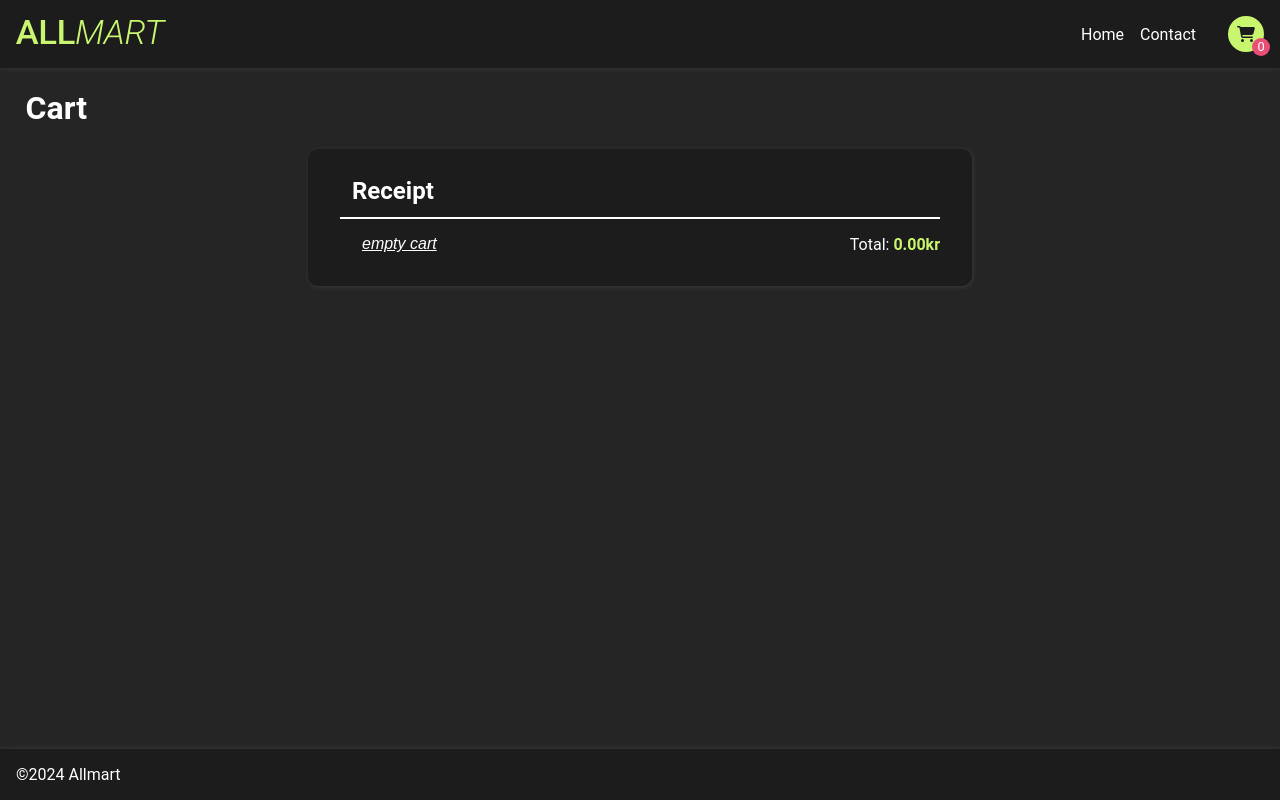
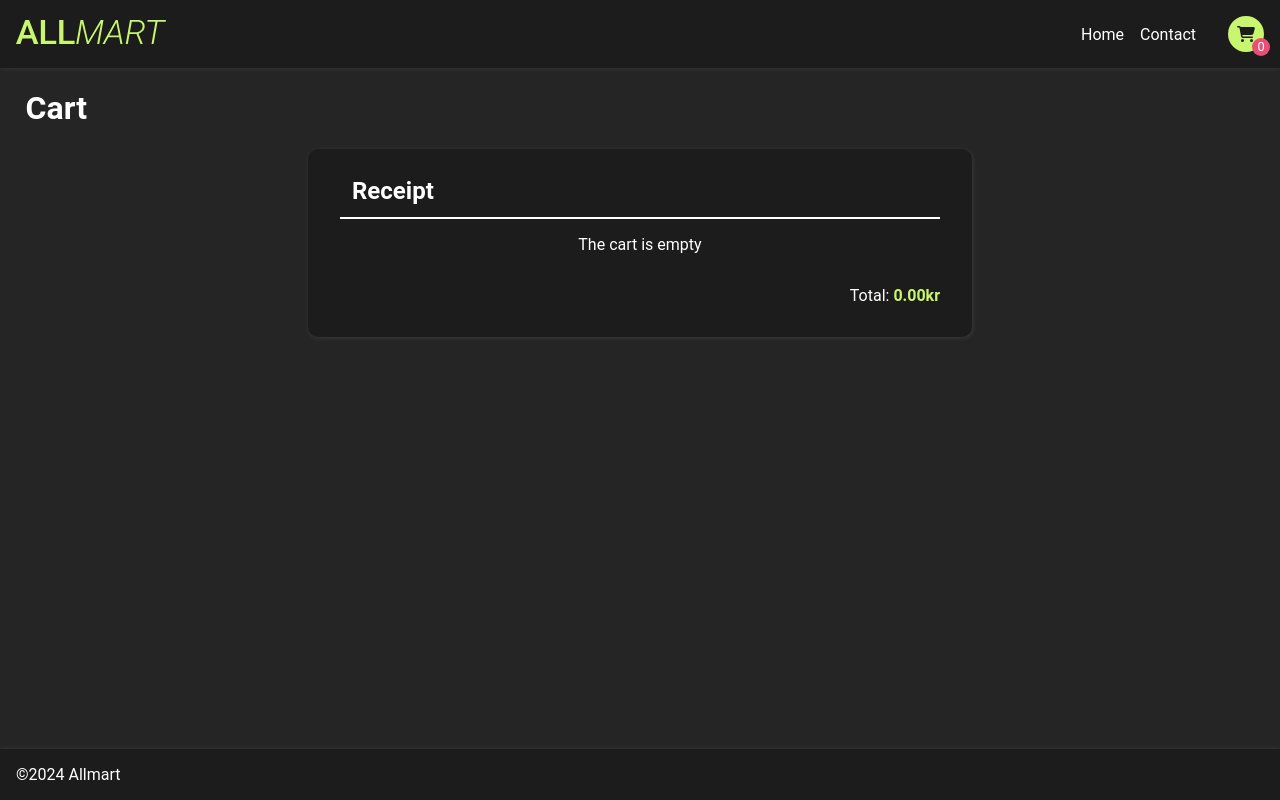
Before and after one commit to devholdt/ALLMART, a React (Create React App) app: page /cart in a window 1280 px wide. Built offline with nearby package versions, Linux system fonts and the light colour scheme.

Commit message:
adds conditions for if cart is empty or not

```diff
--- a/src/components/Cart/index.jsx
+++ b/src/components/Cart/index.jsx
@@ -25,6 +25,10 @@ function Cart() {
 			<S.CartContainer ref={listRef}>
 				<h2>Receipt</h2>
 
+				<S.CartEmpty>
+					{cartProducts.length === 0 && <p>The cart is empty</p>}
+				</S.CartEmpty>
+
 				{cartProducts.map((product) => (
 					<S.CartItem key={product.id}>
 						<S.CartImage src={product.image.url} alt={product.title} />
@@ -49,7 +53,14 @@ function Cart() {
 				))}
 
 				<S.CartTotal>
-					<button onClick={() => dispatch(clearCart())}>empty cart</button>
+					<button
+						style={{
+							visibility: cartProducts.length > 0 ? "visible" : "hidden",
+						}}
+						onClick={() => dispatch(clearCart())}
+					>
+						empty cart
+					</button>
 					<p>
 						Total: <span>{totalCost.toFixed(2)}kr</span>
 					</p>
--- a/src/components/Cart/styles.js
+++ b/src/components/Cart/styles.js
@@ -15,6 +15,11 @@ export const CartContainer = styled.div`
 		padding: 0.5em;
 		margin: 0;
 	}
+`;
+
+export const CartEmpty = styled.div`
+	color: ${(props) => props.theme.colors.white};
+	text-align: center;
 `;
 
 export const CartItem = styled.div`
```
